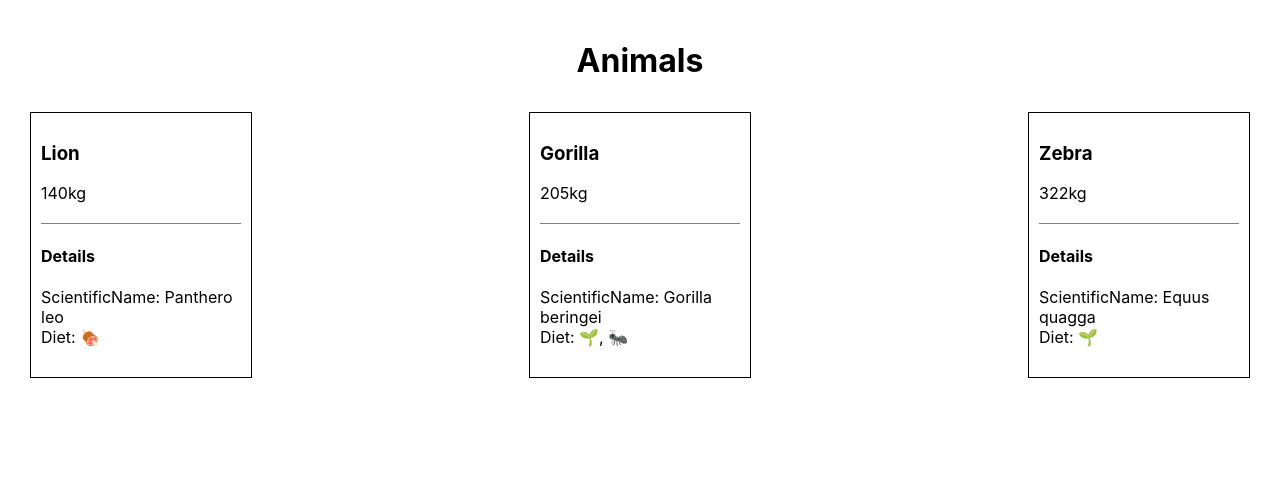
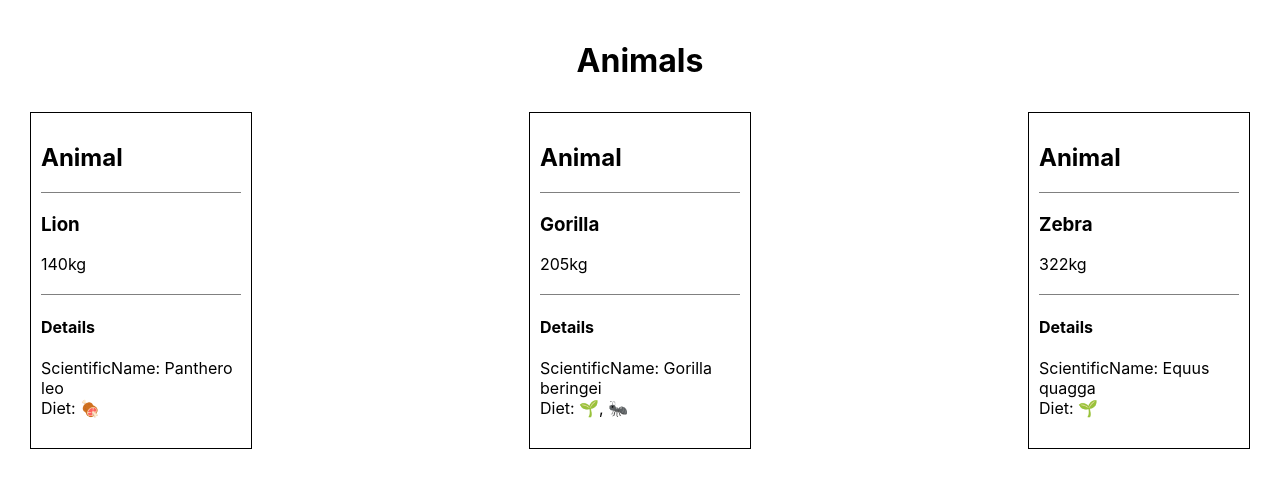
Before and after one commit to topcook/myReactApp, a React (Create React App) app: page / in a window 1280 px wide. Shown: the top 488 px of the page. Built offline with nearby package versions, Linux system fonts and the light colour scheme.

Commit message:
I added children attribute in the Card function

```diff
--- a/src/components/AnimalCard/AnimalCard.js
+++ b/src/components/AnimalCard/AnimalCard.js
@@ -2,15 +2,16 @@
 import './AnimalCard.css';
 import PropTypes from 'prop-types';
 import AnimalDetails from "../AnimalDetails/AnimalDetails";
+import Card from '../Card/Card';
 
 export default function AnimalCard({name, size, ...props}) {
 
     return(
-        <div className="animal-wrapper">
+        <Card title = "Animal">
             <h3>{name}</h3>
             <div>{size}kg</div>
             <AnimalDetails {...props} />
-        </div>
+        </Card>
     )
 }
 
--- /dev/null
+++ b/src/components/Card/Card.css
@@ -0,0 +1,11 @@
+.card {
+  border: black solid 1px;
+  margin: 10px;
+  padding: 10px;
+  width: 200px;
+}
+
+.card-details {
+  border-bottom: gray solid 1px;
+  margin-bottom: 20px;
+}
--- /dev/null
+++ b/src/components/Card/Card.js
@@ -0,0 +1,22 @@
+import React from "react";
+import Proptypes from 'prop-types';
+import './Card.css';
+
+export default function Card({children, title}) {
+  return(
+    <div className="card">
+      <div className="card-details">
+        <h2>{title}</h2>
+      </div>
+      {children}
+    </div>
+  )
+}
+
+Card.propTypes = {
+  children: Proptypes.oneOfType([
+    Proptypes.arrayOf(Proptypes.element),
+    Proptypes.element.isRequired
+  ]),
+  title: Proptypes.string.isRequired
+}
```
